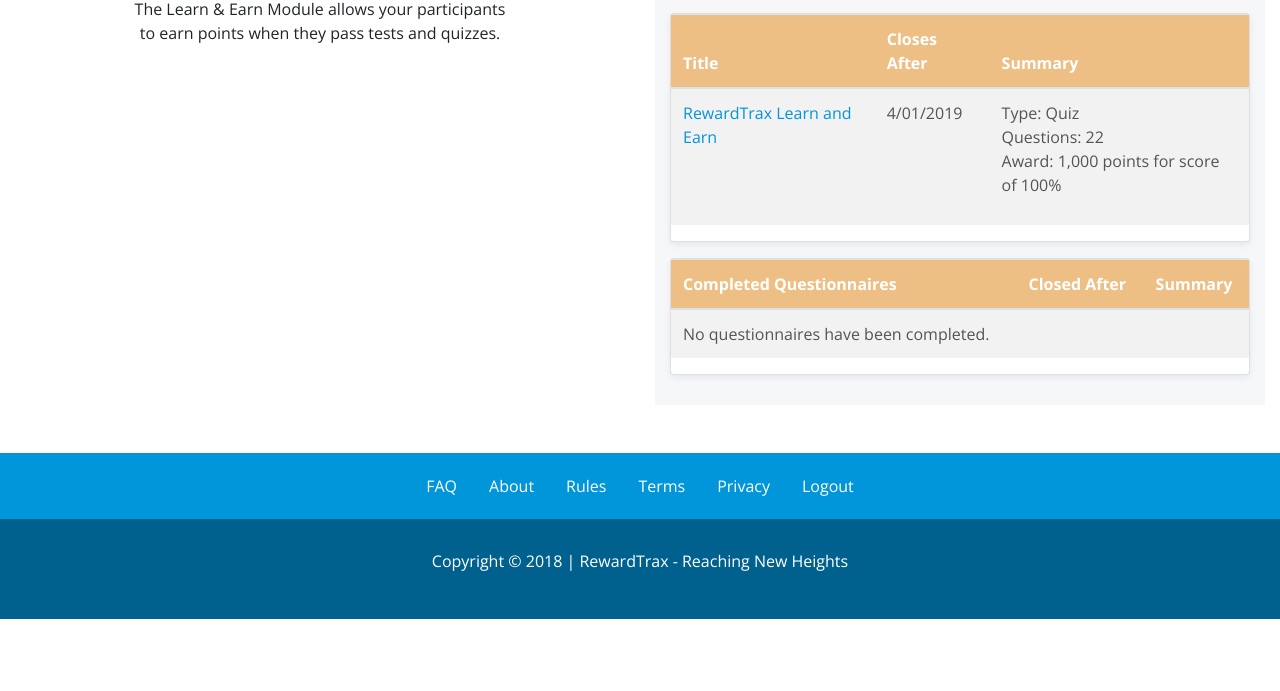
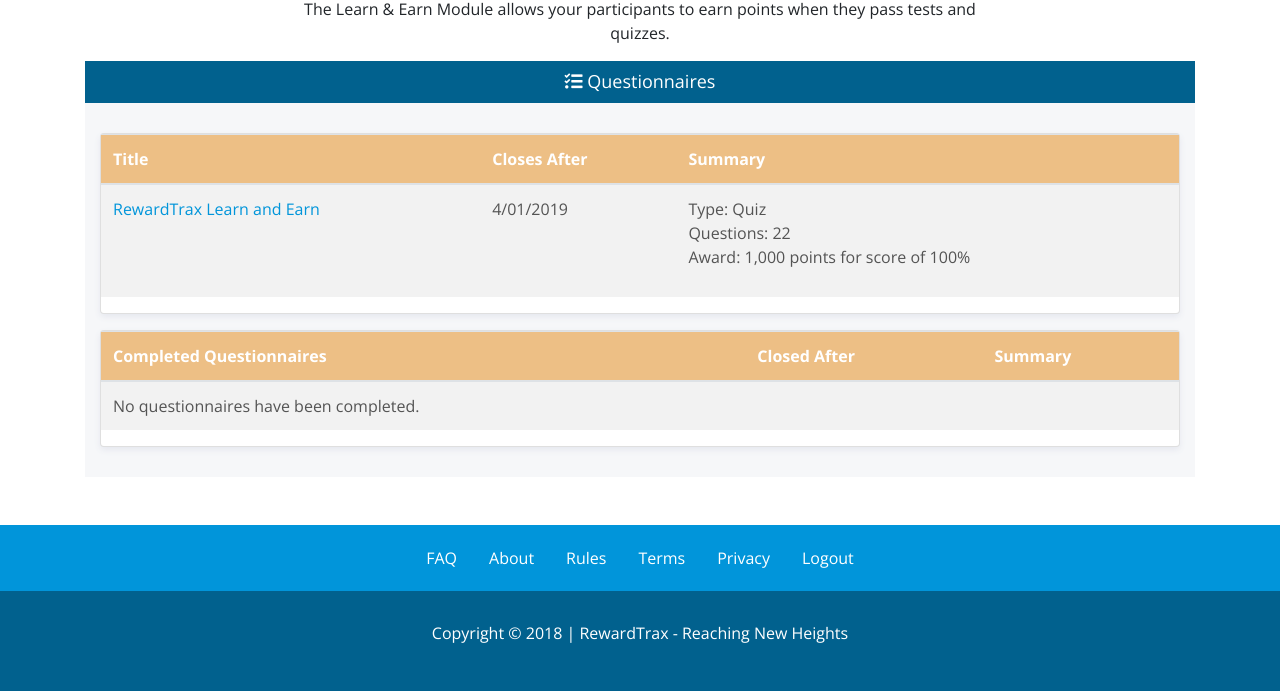
Before and after one commit to atlTechie/V5, a plain HTML site: page learning.html in a window 1280 px wide. Shown: the part 304-995 px from the top of the page. Before the commit the page ends 923 px from the top, so only its background shows below. Drawn offline with nearby package versions, Linux system fonts and the light colour scheme; a script that the page names is missing.

Commit message:
update to main content flex direction

```diff
--- a/learning.html
+++ b/learning.html
@@ -51,7 +51,14 @@
         </div>
       </div>
     </header>
-    <main style="display: flex; flex-grow: 1; padding: 3em 0">
+    <main
+      style="
+        display: flex;
+        flex-grow: 1;
+        flex-direction: column;
+        padding: 3em 0;
+      "
+    >
       <div class="container">
         <div class="col-xs-12 col-md-8 offset-md-2 text-center">
           <div id="page-titles">
```
Also changed, not shown: learningAlternate.html (+8 -1 lines), learningQuizMain.html (+1 -1 lines), learningQuizStart.html (+8 -1 lines), learningQuizSubcategory.html (+8 -1 lines), learning_quiz-landing_v5-1.html (+8 -1 lines), learning_quiz-start_v5-1.html (+8 -1 lines), learning_v5-1.html (+8 -1 lines).
